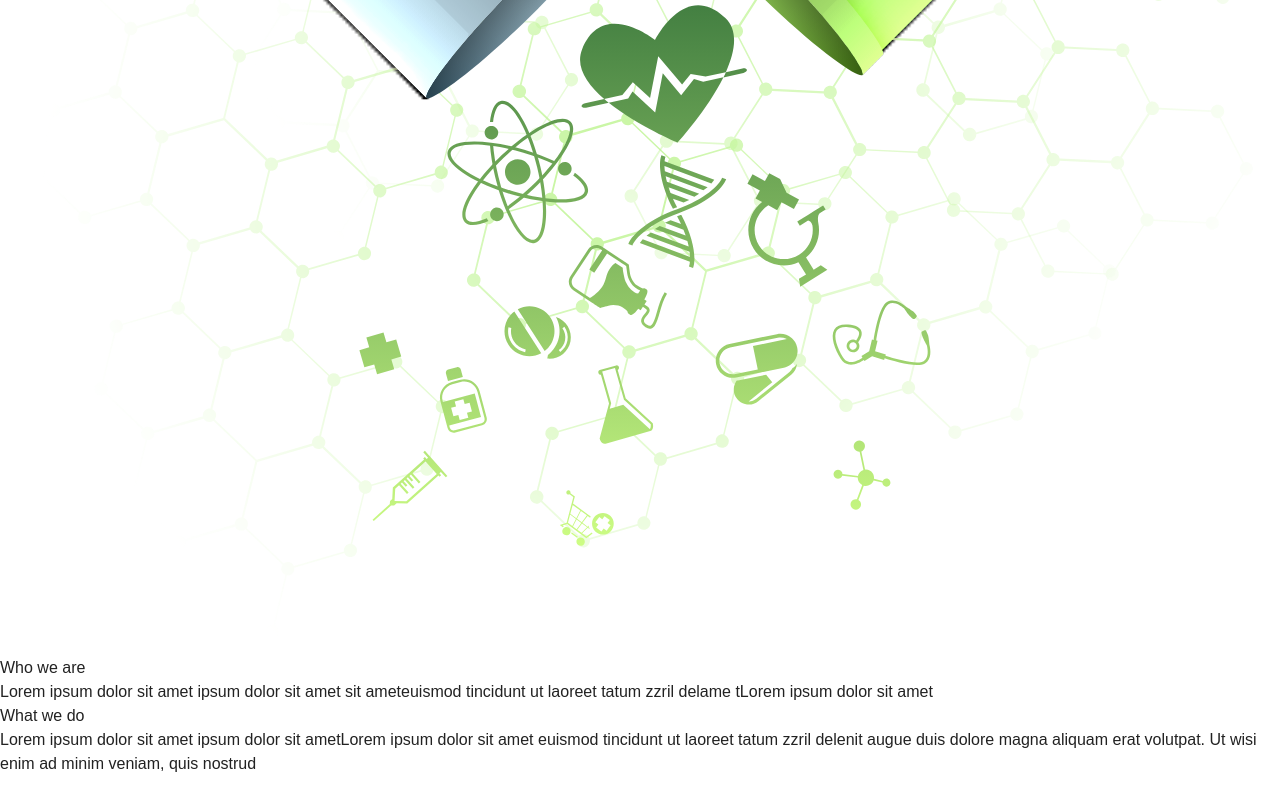
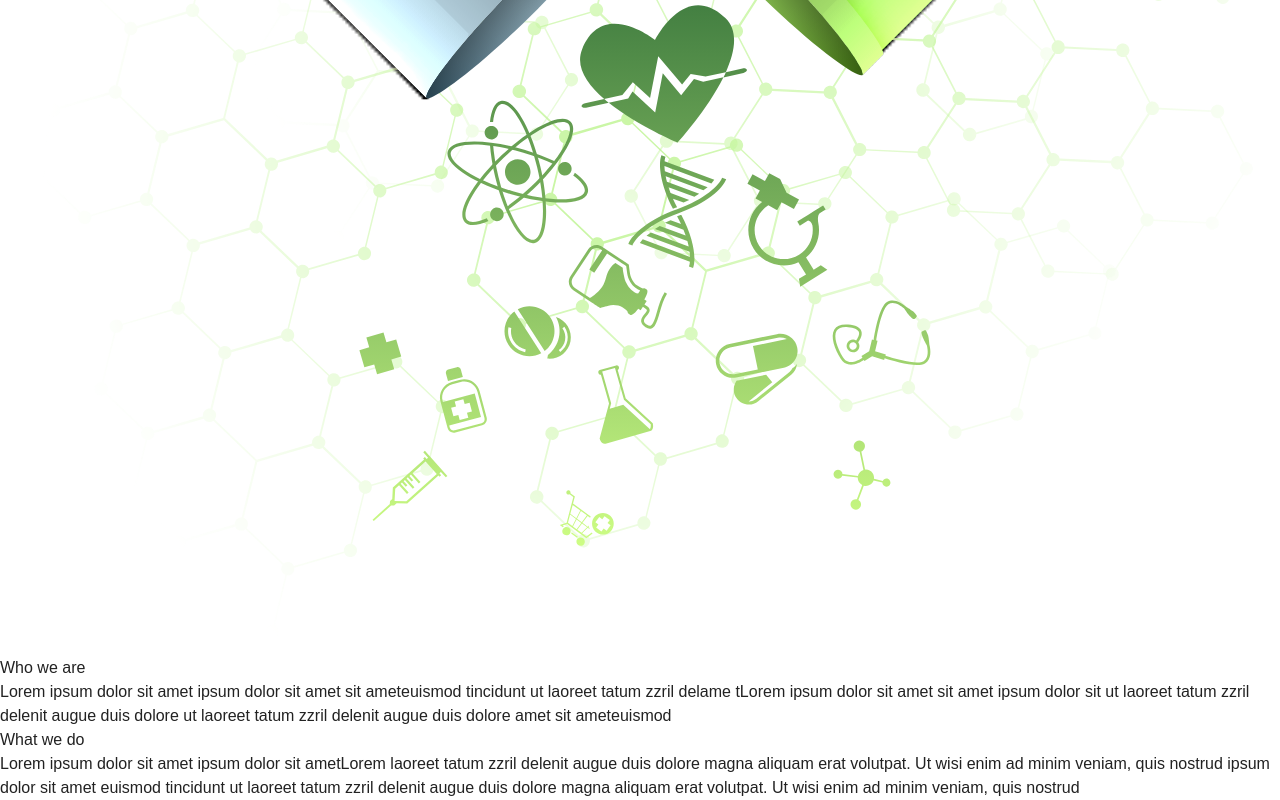
Before and after one commit to jakia12/renix-harbal, a React (Create React App) app: page / in a window 1280 px wide. Shown: the part 2026-2826 px from the top of the page. Before the commit the page ends 2802 px from the top, so only its background shows below. Built offline with nearby package versions, Linux system fonts and the light colour scheme; what @material-tailwind/react would draw is missing.

Commit message:
add description

```diff
--- a/src/Components/Home/AboutSection/WhoWeAre.js
+++ b/src/Components/Home/AboutSection/WhoWeAre.js
@@ -6,12 +6,12 @@ const allData=[
     {
         id:1,
         title:"Who we are",
-        description:"Lorem ipsum dolor sit amet ipsum dolor sit amet sit ameteuismod tincidunt ut laoreet tatum zzril delame tLorem ipsum dolor sit amet"
+        description:"Lorem ipsum dolor sit amet ipsum dolor sit amet sit ameteuismod tincidunt ut laoreet tatum zzril delame tLorem ipsum dolor sit amet sit amet ipsum dolor sit ut laoreet tatum zzril delenit augue duis dolore  ut laoreet tatum zzril delenit augue duis dolore  amet sit ameteuismod"
     },
     {
         id:2,
         title:"What we do",
-        description:"Lorem ipsum dolor sit amet ipsum dolor sit ametLorem ipsum dolor sit amet  euismod tincidunt ut laoreet tatum zzril delenit augue duis dolore  magna aliquam erat volutpat. Ut wisi  enim ad minim veniam, quis nostrud"
+        description:"Lorem ipsum dolor sit amet ipsum dolor sit ametLorem laoreet tatum zzril delenit augue duis dolore  magna aliquam erat volutpat. Ut wisi  enim ad minim veniam, quis nostrud ipsum dolor sit amet  euismod tincidunt ut laoreet tatum zzril delenit augue duis dolore  magna aliquam erat volutpat. Ut wisi  enim ad minim veniam, quis nostrud"
     }
 ]
 
```
